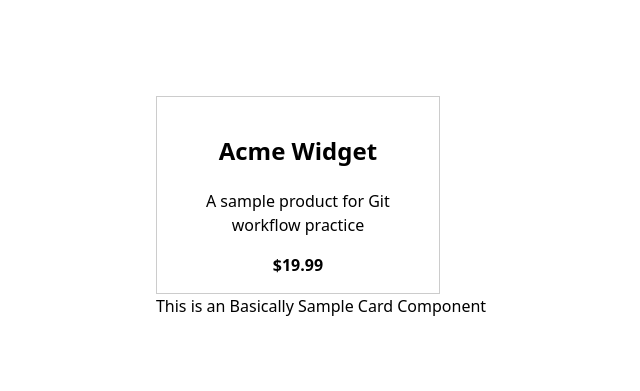
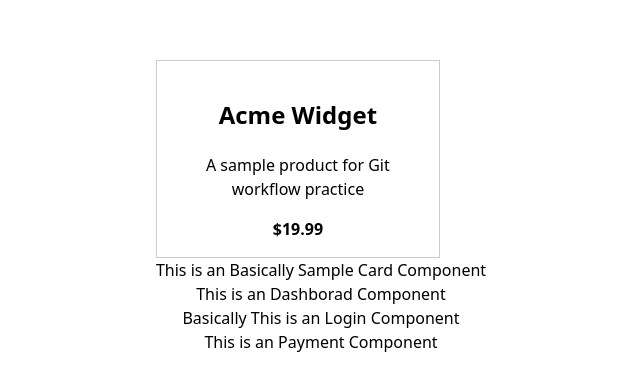
Before and after one commit to umair6699182/dummy-store-react, a React (Vite) app: page / in a window 1280 px wide. Shown: the part 193-584 px from the top of the page, without its empty margins (319-959 px from the left). Built offline with nearby package versions, Linux system fonts and the light colour scheme.

Commit message:
Payment Page Added it

```diff
--- a/src/App.jsx
+++ b/src/App.jsx
@@ -1,15 +1,20 @@
-import './App.css'
-import ProductCard from './ProductCard'
-import SampleCard from './SampleCard'
+import "./App.css";
+import Dashboard from "./Dashboard";
+import Login from "./Login";
+import ProductCard from "./ProductCard";
+import SampleCard from "./SampleCard";
+import Payment from "./Payment";
 
 function App() {
-
   return (
     <main>
       <ProductCard />
       <SampleCard />
+      <Dashboard />
+      <Login />
+      <Payment />
     </main>
-  )
+  );
 }
 
-export default App
+export default App;
--- /dev/null
+++ b/src/Payment.jsx
@@ -0,0 +1,11 @@
+import React from 'react'
+
+function Payment() {
+  return (
+    <div>
+      This is an Payment Component
+    </div>
+  )
+}
+
+export default Payment
```
